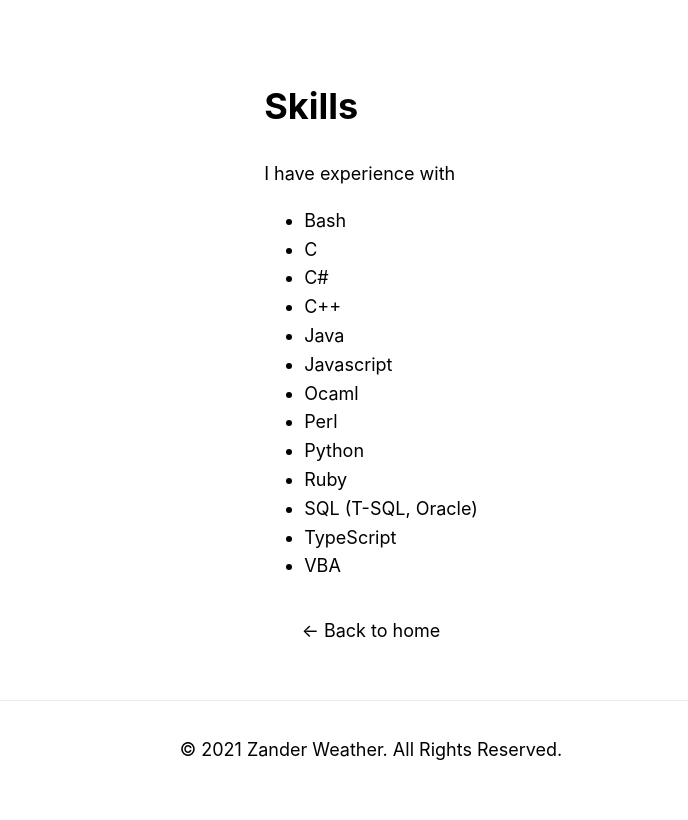
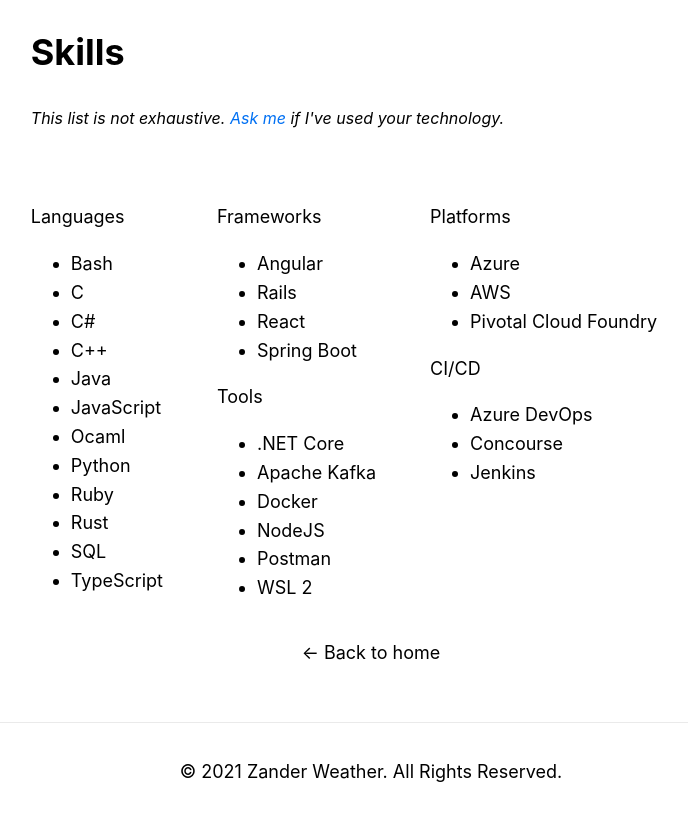
Before and after one commit to steamwings/me, a Next.js app: page /skills in a window 1280 px wide. Shown: the whole page, without its empty margins (269-957 px from the left). Built offline with nearby package versions, Linux system fonts and the light colour scheme.

Commit message:
Revamp skills page; use domain email

```diff
--- a/pages/index.js
+++ b/pages/index.js
@@ -27,7 +27,7 @@
           <a href="https://twitter.com/zanderweather" aria-label="Twitter link"><FontAwesomeIcon size="lg" icon={faTwitter} /></a>
           <a href="https://instagram.com/zanderweather" aria-label="Instagram link"><FontAwesomeIcon size="lg" icon={faInstagram}/></a>
           <a href="https://venmo.com/u/zweather" aria-label="Venmo link"><FontAwesomeIcon size="lg" icon={faDollarSign} /></a>
-          <a href="mailto:zanderweather@outlook.com" aria-label="email link"><FontAwesomeIcon size="lg" icon={faEnvelope} /></a>
+          <a href="mailto:contact@zweather.me" aria-label="email link"><FontAwesomeIcon size="lg" icon={faEnvelope} /></a>
           <a href="https://keybase.io/zweather" aria-label="Keybase link"><FontAwesomeIcon size="lg" icon={faKeybase} /></a>
         </div>
 
--- a/pages/skills.js
+++ b/pages/skills.js
@@ -4,36 +4,60 @@
 export default function CV() {
   return (
     <Layout>
+      <h1>Skills</h1>
+      <p className={utilStyles.small}>This list is not exhaustive.&nbsp;
+      <a className={utilStyles.linkBlue} href="mailto:contact@zweather.me" aria-label="email link">Ask me</a>
+      &nbsp;if I've used your technology.</p>
       <div className={utilStyles.grid}>
-        {/* TODO <div>
-          <h1>Projects</h1>
-          <p>
-            <ul>
-              <li>Web frontend</li>
-              <li>Mobile</li>
-            </ul>
-          </p>
-        </div> */}
-        <div>
-          <h1>Skills</h1>
-          <p> I have experience with
+        <span>
+          <p>Languages</p>
           <ul>
             <li>Bash</li>
             <li>C</li>
             <li>C#</li>
             <li>C++</li>
             <li>Java</li>
-              <li>Javascript</li>
+            <li>JavaScript</li>
             <li>Ocaml</li>
-              <li>Perl</li>
             <li>Python</li>
             <li>Ruby</li>
-              <li>SQL (T-SQL, Oracle)</li>
+            <li>Rust</li>
+            <li>SQL</li>
             <li>TypeScript</li>
-              <li>VBA</li>
           </ul>
-          </p>
-        </div>
+        </span>
+        <span>
+          <p>Frameworks</p>
+          <ul>
+            <li>Angular</li>
+            <li>Rails</li>
+            <li>React</li>
+            <li>Spring Boot</li>
+          </ul>
+          <p>Tools</p>
+          <ul>
+            <li>.NET Core</li>
+            <li>Apache Kafka</li>
+            <li>Docker</li>
+            <li>NodeJS</li>
+            <li>Postman</li>
+            <li>WSL 2</li>
+          </ul>
+        </span>
+        <span>
+          <p>Platforms</p>
+          <ul>
+            <li>Azure</li>
+            <li>AWS</li>
+            <li>Pivotal Cloud Foundry</li>
+          </ul>
+          <p>CI/CD</p>
+          <ul>
+            <li>Azure DevOps</li>
+            <li>Concourse</li>
+            <li>Jenkins</li>
+          </ul>
+        </span>
       </div>
     </Layout>
   )
--- a/styles/utils.module.css
+++ b/styles/utils.module.css
@@ -1,10 +1,23 @@
 .grid {
   display: flex;
-  align-items: center;
+  align-items: top;
   justify-content: center;
   flex-wrap: wrap;
   max-width: 800px;
   margin-top: 3rem;
+}
+
+.grid * {
+  margin-right: 1rem;
+}
+
+.linkBlue {
+  color: #0070f3;
+}
+
+.small {
+  font-size: medium;
+  font-style: italic;
 }
 
 .heading2Xl {
```
Lines whose indentation alone changed are shown as unchanged.
